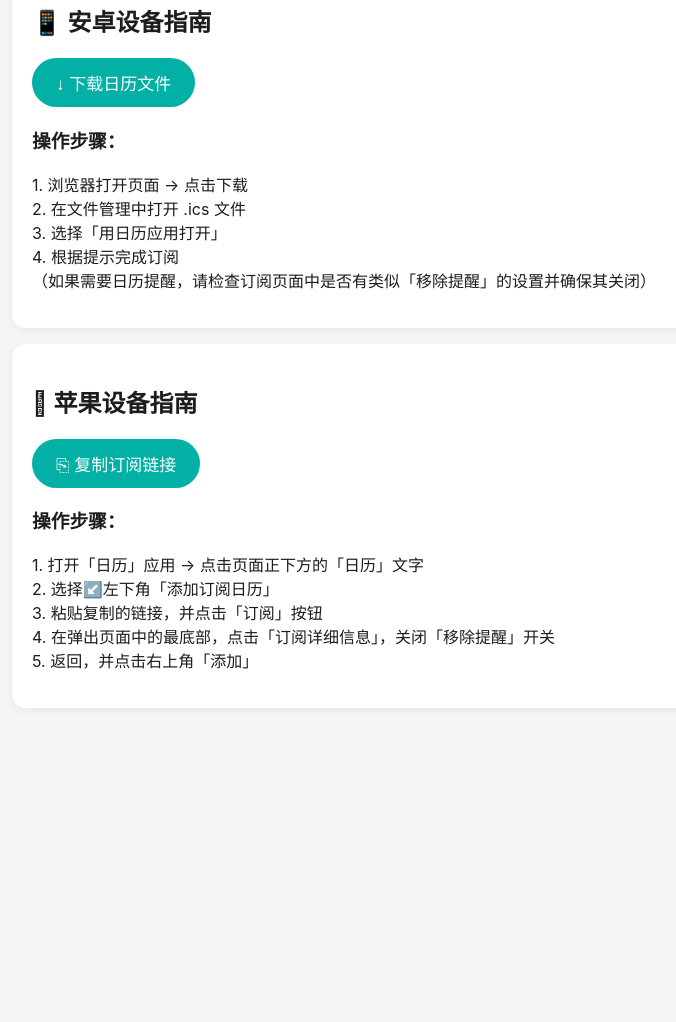
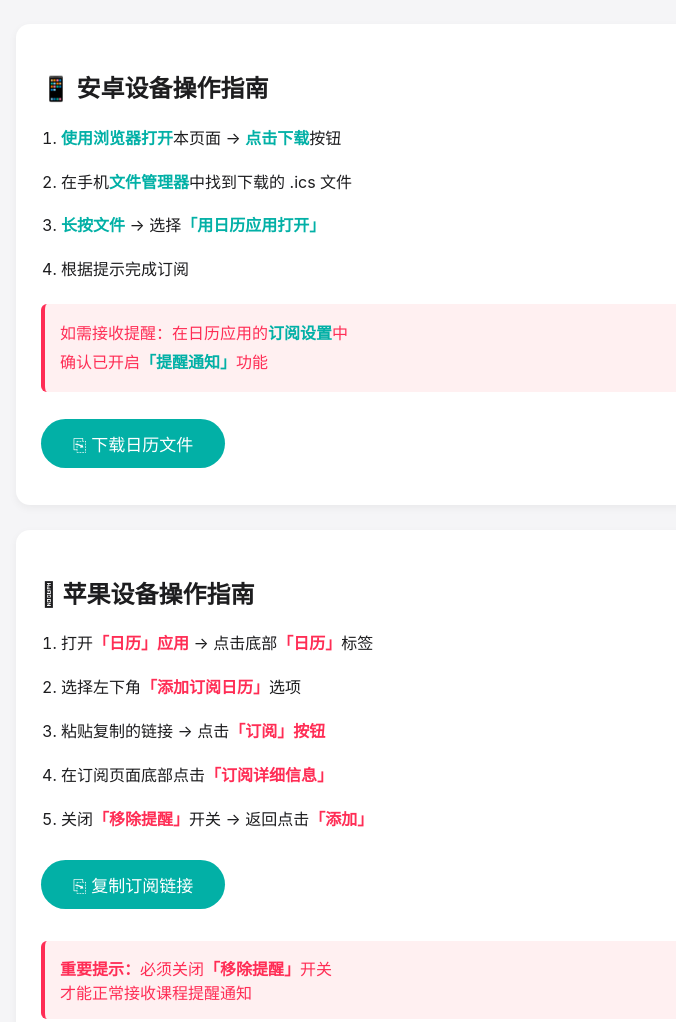
Before and after one commit to pericn/spiritual, a plain HTML site: page HHealingHps/index.html in a window 1280 px wide. Shown: the part 585-1607 px from the top of the page, without its empty margins (4-680 px from the left). Before the commit the page ends 1325 px from the top, so only its background shows below. Drawn offline with Linux system fonts and the light colour scheme.

Commit message:
Update index.html

```diff
--- a/HHealingHps/index.html
+++ b/HHealingHps/index.html
@@ -3,156 +3,152 @@
 <head>
     <meta charset="UTF-8">
     <meta name="viewport" content="width=device-width, initial-scale=1.0">
-    <title>关系中的奇迹课程订阅</title>
+    <title>关系中的奇迹课程订阅指南</title>
     <style>
         :root {
-            --ios-blue: #02B0A6;
-            --ios-gray1: #F5F5F7;
-            --ios-gray6: #1D1D1F;
-            --ios-red: #FF3B30;
+            --primary-color: #02B0A6;
+            --ios-red: #FF2D55;
+            --background: #F5F5F7;
+            --card-background: #FFFFFF;
         }
 
         body {
             font-family: -apple-system, PingFang SC, sans-serif;
-            background: var(--ios-gray1);
-            color: var(--ios-gray6);
+            background: var(--background);
+            color: #1D1D1F;
             margin: 0;
-            padding: 16px;
+            padding: 20px;
         }
 
+        /* 修改1：移除Logo最大宽度限制 */
         .course-logo {
             width: 100%;
-            border-radius: 12px 12px 0 0;
-            margin: 20px auto -20px auto;
+            margin: 20px auto 40px;
             display: block;
         }
 
-        .wechat-card {
-            background: #FFEEED;
-            border-radius: 12px;
-            padding: 16px;
-            margin-bottom: 24px;
-            border: 1px solid var(--ios-red);
-        }
-
         .platform-card {
-            background: white;
+            background: var(--card-background);
             border-radius: 14px;
-            padding: 20px;
-            margin-bottom: 16px;
+            padding: 25px;
+            margin-bottom: 25px;
             box-shadow: 0 3px 8px rgba(0,0,0,0.05);
         }
 
+        /* 修改3：安卓列表对齐修正 */
+        .step-list {
+            line-height: 1.8;
+            padding-left: 20px;
+            margin: 15px 0;
+        }
+
+        .step-list li {
+            margin-bottom: 15px;
+        }
+
+        .ios-step strong {
+            color: var(--ios-red);
+            font-weight: 600;
+        }
+
+        .android-step strong {
+            font-weight: 600;
+            color: var(--primary-color);
+        }
+
+        /* 修改1：保持苹果按钮规范仅修改颜色 */
         .ios-button {
-            display: inline-flex;
-            align-items: center;
-            gap: 8px;
-            padding: 12px 24px;
-            background: var(--ios-blue);
+            display: inline-block;
+            padding: 12px 32px;
+            background: var(--primary-color) !important;
             color: white !important;
             border-radius: 25px;
             text-decoration: none;
             font-weight: 500;
+            transition: opacity 0.3s;
+            margin: 12px 0;
             border: none;
             cursor: pointer;
             font-size: 17px;
+            -webkit-appearance: none;
         }
 
-        .toast {
-            position: fixed;
-            bottom: 32px;
-            left: 50%;
-            transform: translateX(-50%);
-            background: rgba(0,0,0,0.8);
-            color: white;
-            padding: 12px 24px;
-            border-radius: 8px;
-            display: none;
-            animation: toast 2s ease;
+        .ios-button:active {
+            opacity: 0.7;
         }
 
-        @keyframes toast {
-            0% { opacity: 0; bottom: 20px }
-            20% { opacity: 1; bottom: 32px }
-            80% { opacity: 1; bottom: 32px }
-            100% { opacity: 0; bottom: 20px }
+        .warning-box {
+            color: var(--ios-red);
+            margin: 20px 0 0;
+            padding: 15px;
+            border-left: 4px solid var(--ios-red);
+            background: #FFF0F1;
+            border-radius: 6px;
+        }
+
+        /* 新增：安卓列表对齐修正 */
+        .android-step .warning-box {
+            margin-left: -20px;
+            margin-right: -5px;
         }
     </style>
 </head>
 <body>
-    <!-- 课程Logo（替换src为实际URL） -->
+    <!-- 课程Logo -->
     <img src="hhh_logo.png" alt="关系中的奇迹课程" class="course-logo">
 
-    <!-- 微信提示 -->
-    <div class="wechat-card" id="wechatNotice">
-        <h3>⚠️ 微信环境操作提示</h3>
-        <p>1. 点击右上角 <strong>•••</strong> → 在浏览器打开<br>
-           2. 使用系统浏览器完成操作</p>
+    <!-- 安卓操作指南 -->
+    <div class="platform-card">
+        <h2>📱 安卓设备操作指南</h2>
+        <ol class="step-list android-step">
+            <li><strong>使用浏览器打开</strong>本页面 → <strong>点击下载</strong>按钮</li>
+            <li>在手机<strong>文件管理器</strong>中找到下载的 .ics 文件</li>
+            <li><strong>长按文件</strong> → 选择<strong>「用日历应用打开」</strong></li>
+            <li>根据提示完成订阅
+                <div class="warning-box">
+                    如需接收提醒：在日历应用的<strong>订阅设置</strong>中<br>
+                    确认已开启<strong>「提醒通知」</strong>功能
+                </div>
+            </li>
+        </ol>
+        <button class="ios-button" onclick="handleDownload()">⎘ 下载日历文件</button>
     </div>
 
-    <!-- 安卓平台 -->
+    <!-- 苹果操作指南 -->
     <div class="platform-card">
-        <h2>📱 安卓设备指南</h2>
-        <button class="ios-button" onclick="handleDownload()">
-            ↓ 下载日历文件
-        </button>
-        <h3>操作步骤：</h3>
-        <p>1. 浏览器打开页面 → 点击下载<br>
-           2. 在文件管理中打开 .ics 文件<br>
-           3. 选择「用日历应用打开」<br>
-           4. 根据提示完成订阅<br>
-              （如果需要日历提醒，请检查订阅页面中是否有类似「移除提醒」的设置并确保其关闭）</p>
+        <h2> 苹果设备操作指南</h2>
+        <ol class="step-list ios-step">
+            <li>打开<strong>「日历」应用</strong> → 点击底部<strong>「日历」</strong>标签</li>
+            <li>选择左下角<strong>「添加订阅日历」</strong>选项</li>
+            <li>粘贴复制的链接 → 点击<strong>「订阅」按钮</strong></li>
+            <li>在订阅页面底部点击<strong>「订阅详细信息」</strong></li>
+            <li>关闭<strong>「移除提醒」</strong>开关 → 返回点击<strong>「添加」</strong></li>
+        </ol>
+        <button class="ios-button" onclick="copySubscriptionLink()">⎘ 复制订阅链接</button>
+        <div class="warning-box">
+            <strong>重要提示：</strong>必须关闭<strong>「移除提醒」</strong>开关<br>
+            才能正常接收课程提醒通知
+        </div>
     </div>
 
-    <!-- 苹果平台 -->
-    <div class="platform-card">
-        <h2> 苹果设备指南</h2>
-        <button class="ios-button" onclick="copySubscriptionLink()">
-            ⎘ 复制订阅链接
-        </button>
-        <h3>操作步骤：</h3>
-        <p>1. 打开「日历」应用 → 点击页面正下方的「日历」文字<br>
-           2. 选择↙️左下角「添加订阅日历」<br>
-           3. 粘贴复制的链接，并点击「订阅」按钮<br>
-           4. 在弹出页面中的最底部，点击「订阅详细信息」，关闭「移除提醒」开关<br>
-           5. 返回，并点击右上角「添加」</p>
-    </div>
-
-    <div id="toast" class="toast"></div>
-
     <script>
-        // 环境检测
-        const isWeChat = /micromessenger/i.test(navigator.userAgent)
-        const isAndroid = /android/i.test(navigator.userAgent)
-
-        // 微信提示控制
-        if(!isAndroid) document.getElementById('wechatNotice').remove()
-
-        // 下载处理
+        // 下载处理函数
         function handleDownload() {
-            if(isWeChat && isAndroid) {
-                showToast('请使用浏览器打开')
-                return
+            if(/micromessenger/i.test(navigator.userAgent)) {
+                alert('请使用浏览器打开本页面进行下载');
+                return;
             }
-            window.location.href = 'course.ics'
+            window.location.href = 'course.ics';
         }
 
         // 复制订阅链接
         function copySubscriptionLink() {
-            const link = 'webcal://spiritual-orca.vercel.app/course.ics'
+            const link = 'webcal://guanxi.vercel.app/course.ics';
             navigator.clipboard.writeText(link).then(() => {
-                showToast('✅ 链接已复制')
+                alert('订阅链接已复制，请粘贴到日历应用中');
             }).catch(() => {
-                prompt('请手动复制链接', link)
-            })
-        }
-
-        // 显示提示
-        function showToast(text) {
-            const toast = document.getElementById('toast')
-            toast.textContent = text
-            toast.style.display = 'block'
-            setTimeout(() => toast.style.display = 'none', 2000)
+                prompt('请手动复制以下链接', link);
+            });
         }
     </script>
 </body>
```
